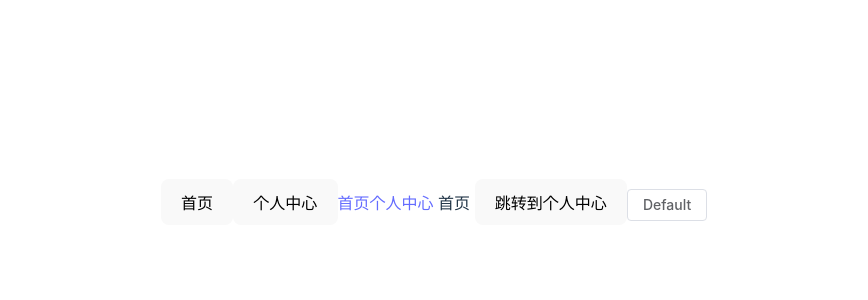
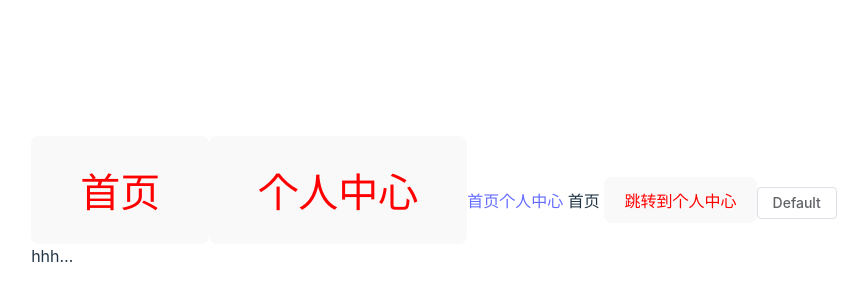
Before and after one commit to Raite31/Project_Vue3-Nuxt3_Airbnb, a Vue app in the folder airbnb-ssr/: page /home in a window 1280 px wide. Shown: the part 198-498 px from the top of the page, without its empty margins (206-1074 px from the left). Built offline with nearby package versions, Linux system fonts and the light colour scheme.

Commit message:
feat: 真正使用sass

```diff
--- a/airbnb-ssr/src/App.vue
+++ b/airbnb-ssr/src/App.vue
@@ -2,7 +2,7 @@
  * @Author: 李嘉胜 2330165939@qq.com
  * @Date: 2024-01-14 16:52:03
  * @LastEditors: 李嘉胜 2330165939@qq.com
- * @LastEditTime: 2024-01-16 00:33:09
+ * @LastEditTime: 2024-01-17 23:45:45
  * @FilePath: /Project_Vue3-Nuxt3_Airbnb/airbnb-ssr/src/App.vue
  * @Description: 这是默认设置,请设置`customMade`, 打开koroFileHeader查看配置 进行设置: https://github.com/OBKoro1/koro1FileHeader/wiki/%E9%85%8D%E7%BD%AE
 -->
@@ -35,7 +35,7 @@ console.log(aa);
 	<router-view></router-view>
 </template>
 
-<style scoped>
+<style scoped lang="scss">
 .logo {
 	height: 6em;
 	padding: 1.5em;
@@ -50,4 +50,8 @@ console.log(aa);
 .logo.vue:hover {
 	filter: drop-shadow(0 0 2em #42b883aa);
 }
+
+button {
+	font-size: 40px;
+}
 </style>
--- /dev/null
+++ b/airbnb-ssr/src/assets/scss/home/index.scss
@@ -0,0 +1,7 @@
+button {
+	color: $red;
+}
+.text {
+	@include line-text-overflow;
+	width: 50px;
+}
--- /dev/null
+++ b/airbnb-ssr/src/assets/scss/variable.scss
@@ -0,0 +1,7 @@
+$red: red;
+
+@mixin line-text-overflow {
+	overflow: hidden;
+	text-overflow: ellipsis;
+	white-space: nowrap;
+}
--- a/airbnb-ssr/src/views/home/index.vue
+++ b/airbnb-ssr/src/views/home/index.vue
@@ -1,3 +1,11 @@
+<!--
+ * @Author: 李嘉胜 2330165939@qq.com
+ * @Date: 2024-01-14 17:42:01
+ * @LastEditors: 李嘉胜 2330165939@qq.com
+ * @LastEditTime: 2024-01-18 00:00:57
+ * @FilePath: /Project_Vue3-Nuxt3_Airbnb/airbnb-ssr/src/views/home/index.vue
+ * @Description: 这是默认设置,请设置`customMade`, 打开koroFileHeader查看配置 进行设置: https://github.com/OBKoro1/koro1FileHeader/wiki/%E9%85%8D%E7%BD%AE
+-->
 <script setup lang="ts">
 import { useRouter, useRoute } from 'vue-router';
 import { getCurrentInstance, h } from 'vue';
@@ -19,6 +27,9 @@ proxy.$message({
 	首页
 	<button @click="() => router.push({ path: '/mine', query: { id: 1 } })">跳转到个人中心</button>
 	<el-button>Default</el-button>
+	<div class="text">hhhh哈哈哈哈哈哈好哈哈哈1号号号号号号哈哈哈哈哈哈好好哈哈哈哈哈哈哈哈哈哈哈哈哈哈</div>
 </template>
 
-<style scoped></style>
+<style lang="scss">
+@import "@/assets/scss/home/index.scss";
+</style>
--- a/airbnb-ssr/vite.config.ts
+++ b/airbnb-ssr/vite.config.ts
@@ -36,4 +36,11 @@ export default defineConfig({
 			'@': path.resolve(__dirname, 'src'),
 		},
 	},
+	css: {
+		preprocessorOptions: {
+			scss: {
+				additionalData: `@import "@/assets/scss/variable.scss";`,
+			},
+		},
+	},
 });
```
